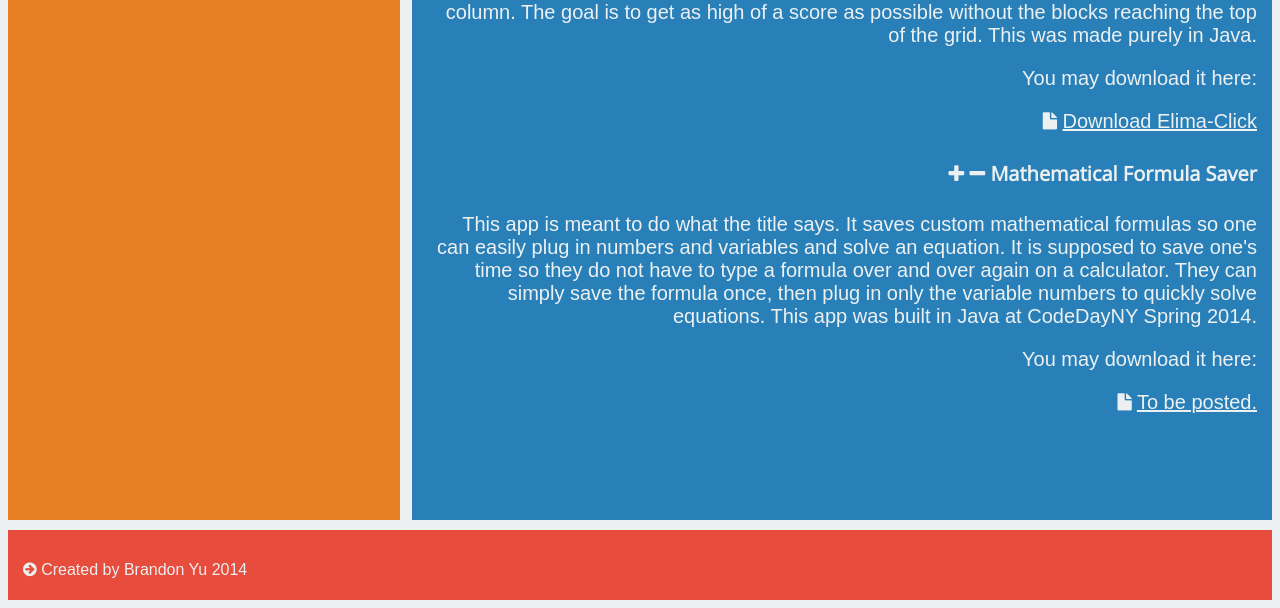
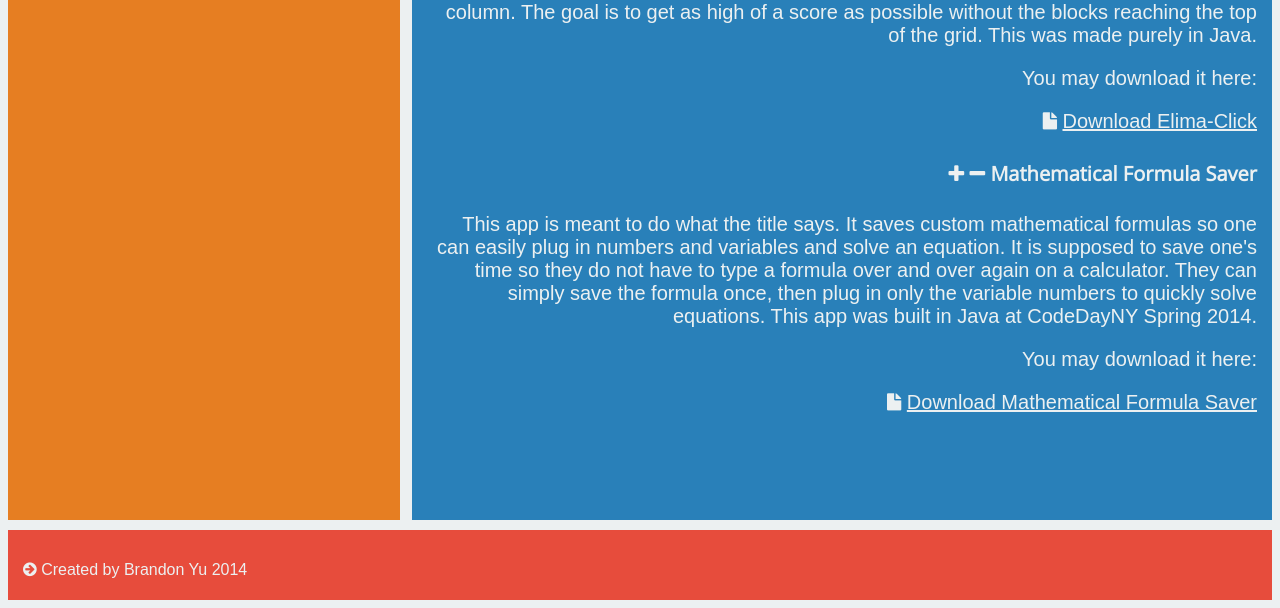
Before and after one commit to BrandonDGr8/BrandonDGr8.github.io, a plain HTML site: page index.html in a window 1280 px wide. Shown: the part 1382-1990 px from the top of the page. Drawn offline with nearby package versions, Linux system fonts and the light colour scheme; a web font is replaced by a local one.

Commit message:
changed link to codeday spring 2014 download

```diff
--- a/index.html
+++ b/index.html
@@ -138,7 +138,7 @@
 				You may download it here:
 			</p>
 			<p class="rightP">
-				<i class="fa fa-file"></i> <a href="https://brandondgr8.github.io/">To be posted.</a>
+				<i class="fa fa-file"></i> <a href="https://www.dropbox.com/s/a28dzw5zaywvmok/MathFormulaSaver.zip">Download Mathematical Formula Saver</a>
 			</p>
 		</div>
 		<div class="separate"></div>
```
